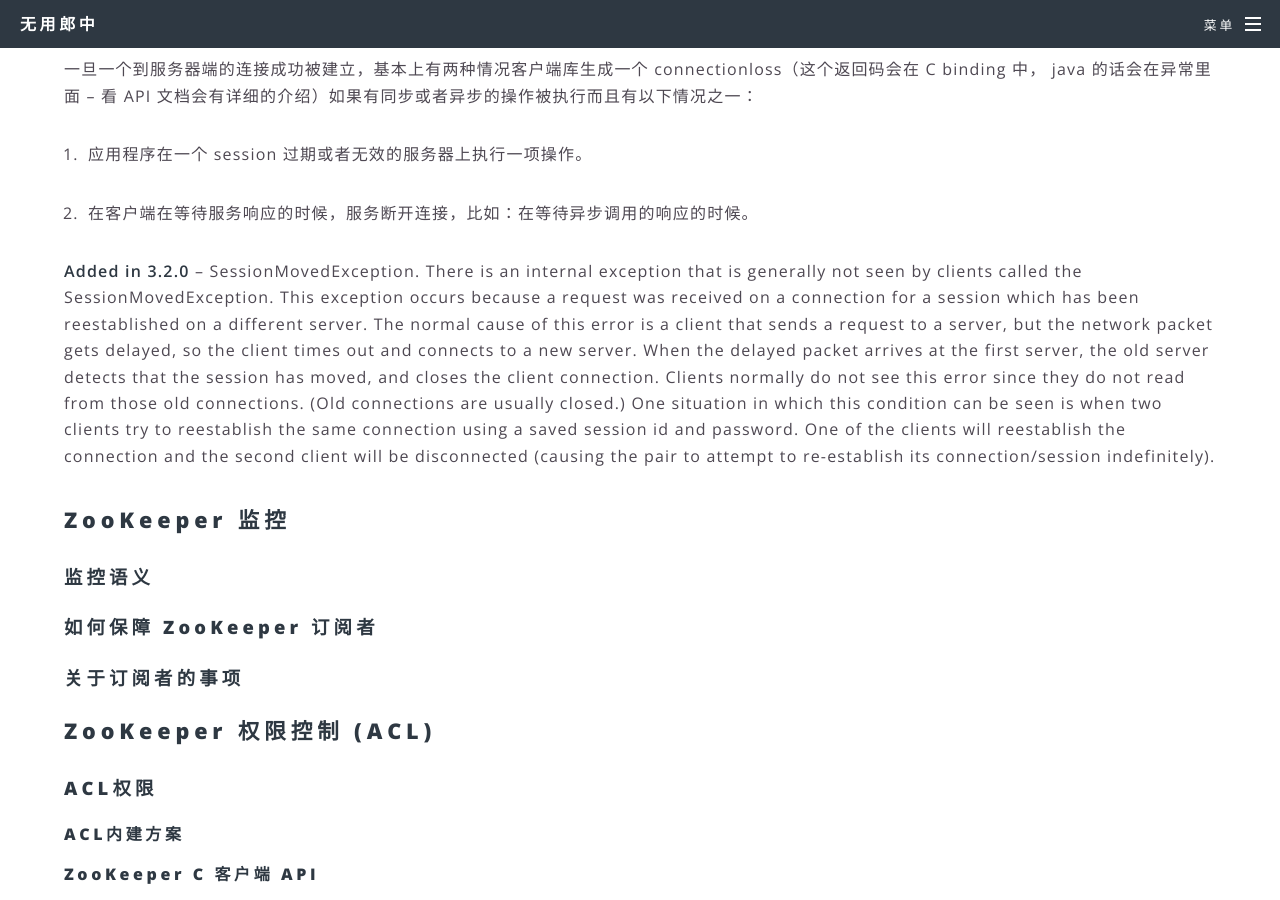
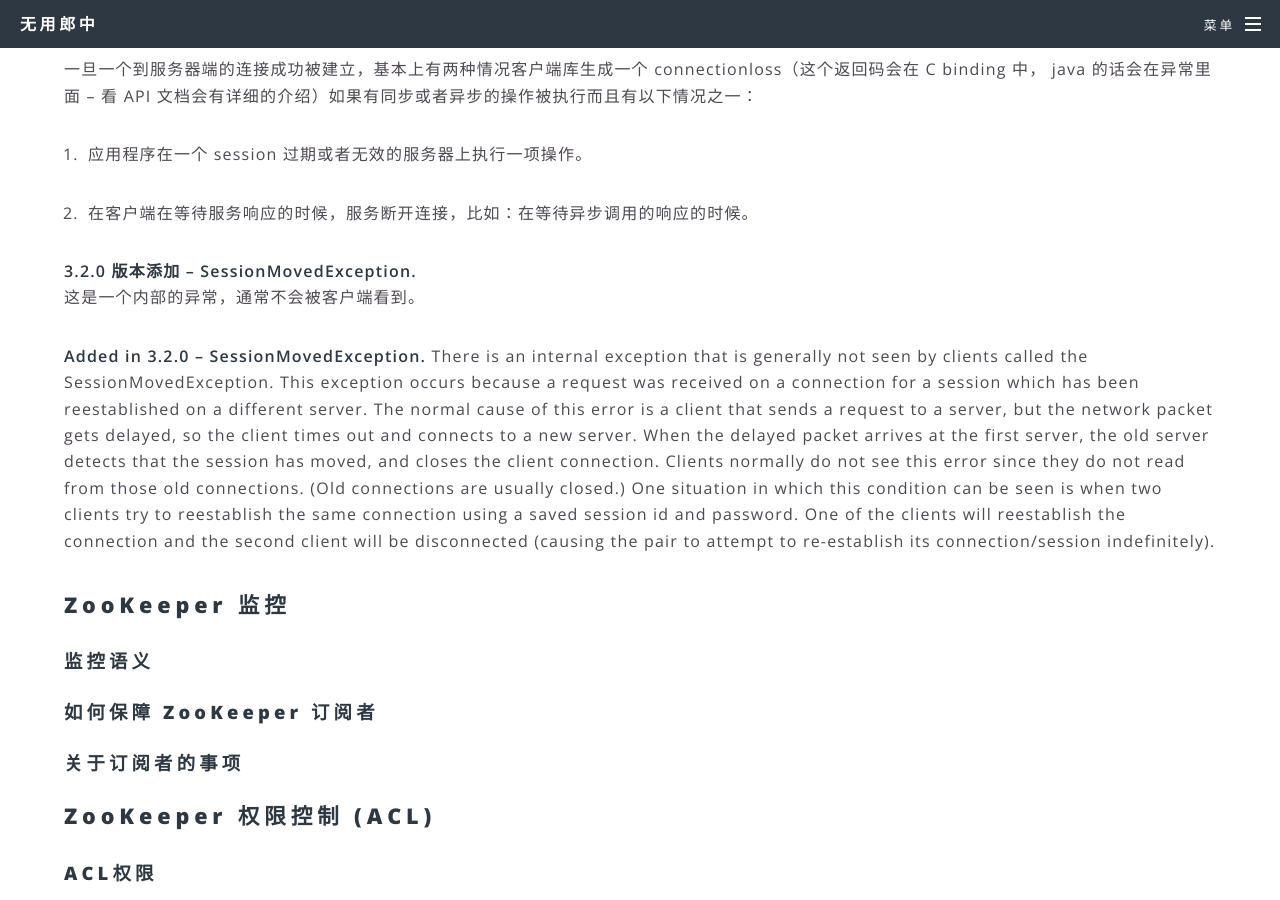
Before and after one commit to fantasylion/fantasylion.github.io, a Jekyll site: the page built from _posts/2018-03-20-zookeeper-guide-chinese.md, in a window 1280 px wide and 900 px high, scrolled down 5742 px. Built offline with Jekyll 4.4.1, drawn with Linux system fonts in a browser that asks for light colours; comment, search, counter and statistics services are not loaded.

Commit message:
Update 2018-03-20-zookeeper-guide-chinese.md

```diff
--- a/_posts/2018-03-20-zookeeper-guide-chinese.md
+++ b/_posts/2018-03-20-zookeeper-guide-chinese.md
@@ -140,7 +140,10 @@
 
 2. 在客户端在等待服务响应的时候，服务断开连接，比如：在等待异步调用的响应的时候。
 
-**Added in 3.2.0** -- SessionMovedException. There is an internal exception that is generally not seen by clients called the SessionMovedException. This exception occurs because a request was received on a connection for a session which has been reestablished on a different server. The normal cause of this error is a client that sends a request to a server, but the network packet gets delayed, so the client times out and connects to a new server. When the delayed packet arrives at the first server, the old server detects that the session has moved, and closes the client connection. Clients normally do not see this error since they do not read from those old connections. (Old connections are usually closed.) One situation in which this condition can be seen is when two clients try to reestablish the same connection using a saved session id and password. One of the clients will reestablish the connection and the second client will be disconnected (causing the pair to attempt to re-establish its connection/session indefinitely).
+**3.2.0 版本添加 -- SessionMovedException.**<br>
+这是一个内部的异常，通常不会被客户端看到。
+
+**Added in 3.2.0 -- SessionMovedException.** There is an internal exception that is generally not seen by clients called the SessionMovedException. This exception occurs because a request was received on a connection for a session which has been reestablished on a different server. The normal cause of this error is a client that sends a request to a server, but the network packet gets delayed, so the client times out and connects to a new server. When the delayed packet arrives at the first server, the old server detects that the session has moved, and closes the client connection. Clients normally do not see this error since they do not read from those old connections. (Old connections are usually closed.) One situation in which this condition can be seen is when two clients try to reestablish the same connection using a saved session id and password. One of the clients will reestablish the connection and the second client will be disconnected (causing the pair to attempt to re-establish its connection/session indefinitely).
 
 
 
```
